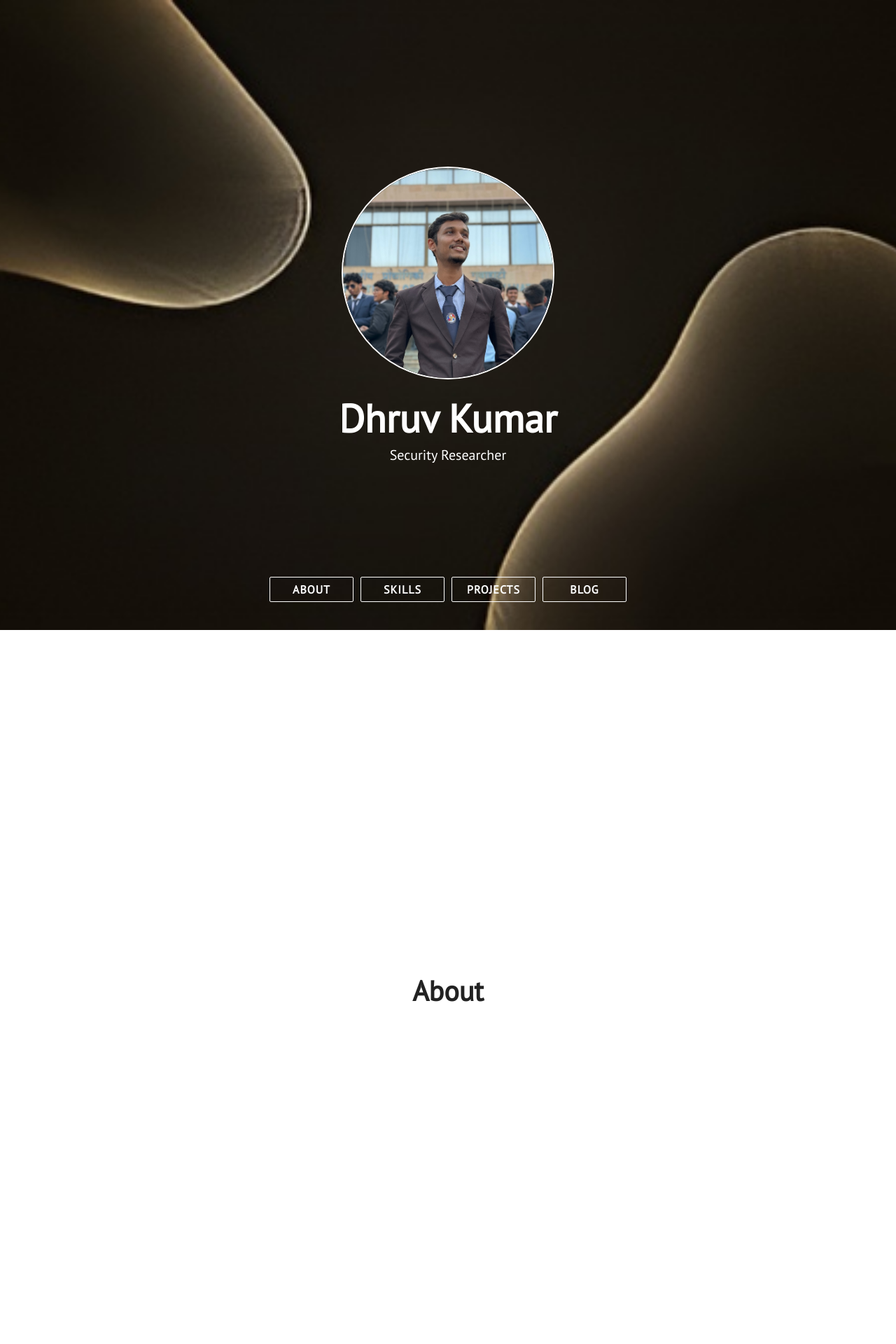
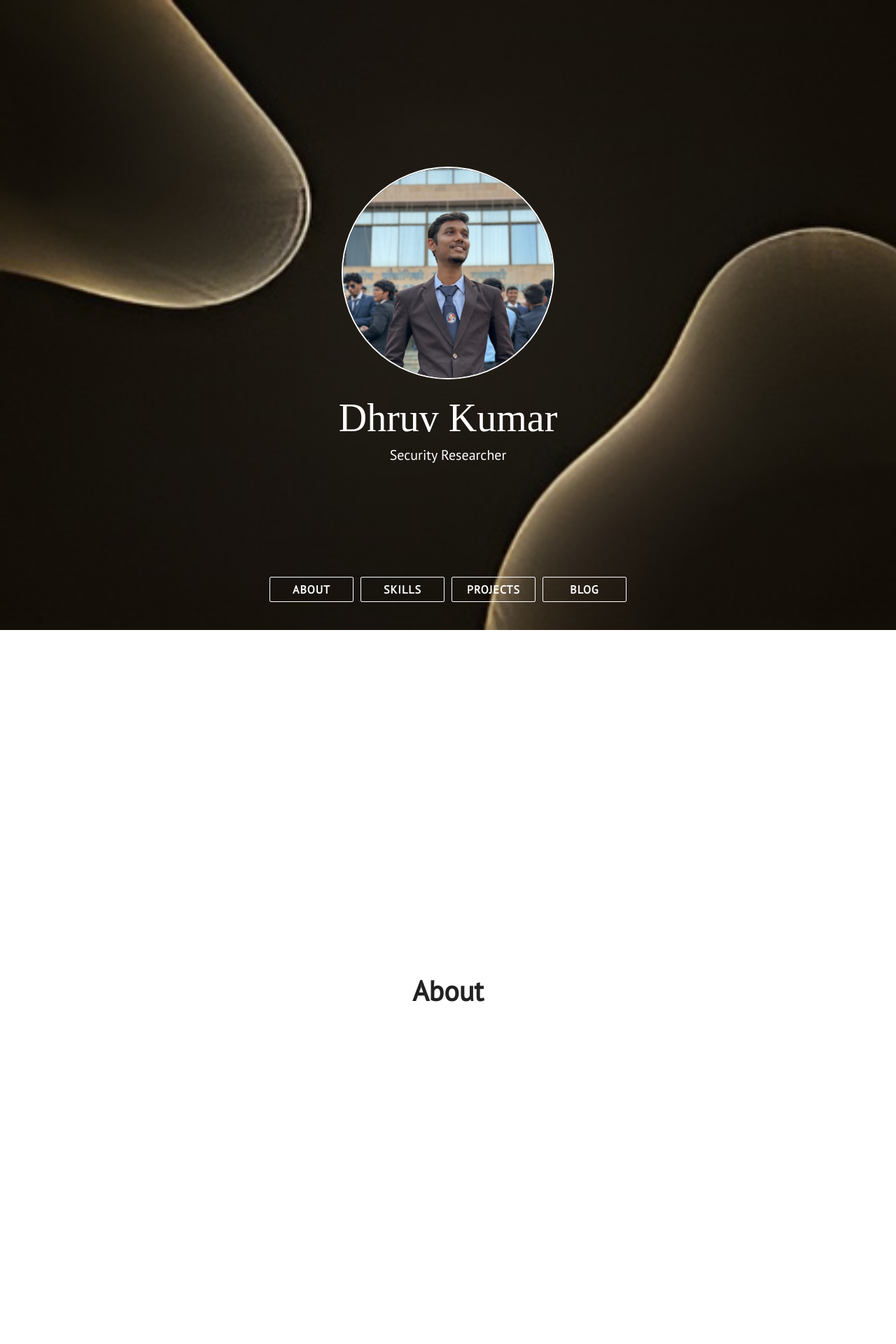
Before and after one commit to Dhruv-Kumar-1/Dhruv-Kumar-1.github.io, a Jekyll site: the page built from index.html, in a window 1280 px wide. Shown: the top 1920 px of the page at 70% size. Built offline with Jekyll 4.4.1, drawn with Linux system fonts in a browser that asks for light colours; nearby versions of some CDN libraries.

Commit message:
Update main.css

```diff
--- a/assets/css/main.css
+++ b/assets/css/main.css
@@ -30,7 +30,7 @@ img {
   background: transparent;
 }
 
-.head-title {
+/* .head-title {
   display: inline-block;
   -webkit-transition: color ease-in-out 0.3s;
   transition: color ease-in-out 0.3s;
@@ -38,6 +38,16 @@ img {
   font-size: 3.5rem;
   font-family: 'PT Sans', Arial, Helvetica, sans-serif;
   font-weight: bold;
+} */
+@import url('https://fonts.googleapis.com/css2?family=Argent+CF&display=swap');
+
+.head-title {
+  display: inline-block;
+  transition: color ease-in-out 0.3s;
+  font-size: 56px;
+  font-size: 3.5rem;
+  font-family: 'Argent CF', serif;
+  font-weight: normal;
 }
 
 .animated {
```
